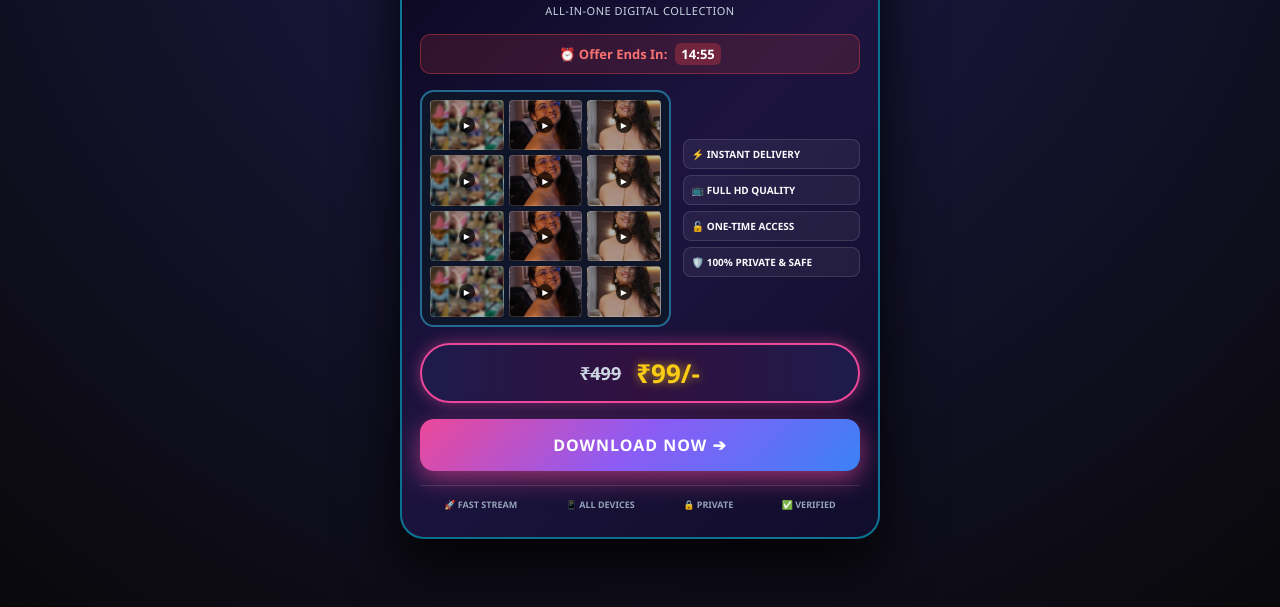
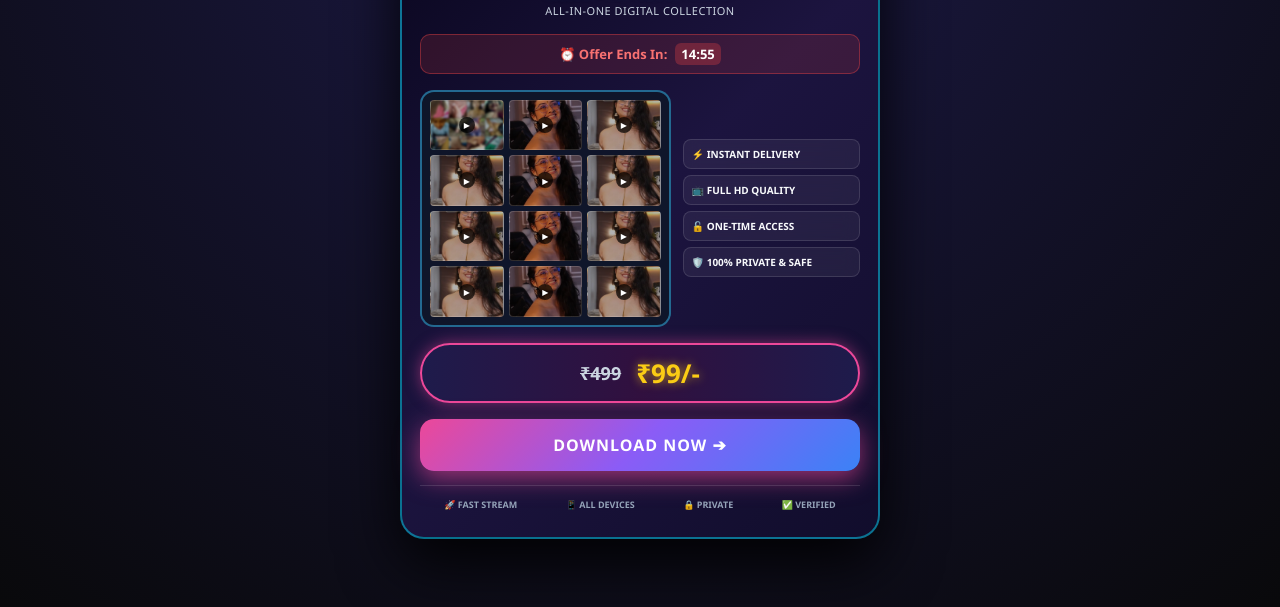
Before and after one commit to sarkarrahul68341-blip/-vip-store-offer-page, a plain HTML site: page index.html in a window 1280 px wide. Shown: the part 193-800 px from the top of the page. Drawn offline with Linux system fonts and the light colour scheme.

Commit message:
Update image references and layout in index.html

```diff
--- a/index.html
+++ b/index.html
@@ -116,17 +116,20 @@
             border: 1px solid rgba(255,255,255,0.15);
         }
 
-        /* Exact mapping using repository files: HP.jpg, photo 2.jpg, photo 3.jpg */
+        /* Sabhi 12 gharon mein HP.jpg, photo 2.jpg aur photo 3.jpg ka proper setup (khali boxes mein photo 3.jpg) */
         .thumb:nth-child(1) { background-image: linear-gradient(rgba(0,0,0,0.3), rgba(0,0,0,0.3)), url('HP.jpg'); }
         .thumb:nth-child(2) { background-image: linear-gradient(rgba(0,0,0,0.3), rgba(0,0,0,0.3)), url('photo%202.jpg'); }
         .thumb:nth-child(3) { background-image: linear-gradient(rgba(0,0,0,0.3), rgba(0,0,0,0.3)), url('photo%203.jpg'); }
-        .thumb:nth-child(4) { background-image: linear-gradient(rgba(0,0,0,0.3), rgba(0,0,0,0.3)), url('HP.jpg'); }
+
+        .thumb:nth-child(4) { background-image: linear-gradient(rgba(0,0,0,0.3), rgba(0,0,0,0.3)), url('photo%203.jpg'); }
         .thumb:nth-child(5) { background-image: linear-gradient(rgba(0,0,0,0.3), rgba(0,0,0,0.3)), url('photo%202.jpg'); }
         .thumb:nth-child(6) { background-image: linear-gradient(rgba(0,0,0,0.3), rgba(0,0,0,0.3)), url('photo%203.jpg'); }
-        .thumb:nth-child(7) { background-image: linear-gradient(rgba(0,0,0,0.3), rgba(0,0,0,0.3)), url('HP.jpg'); }
+
+        .thumb:nth-child(7) { background-image: linear-gradient(rgba(0,0,0,0.3), rgba(0,0,0,0.3)), url('photo%203.jpg'); }
         .thumb:nth-child(8) { background-image: linear-gradient(rgba(0,0,0,0.3), rgba(0,0,0,0.3)), url('photo%202.jpg'); }
         .thumb:nth-child(9) { background-image: linear-gradient(rgba(0,0,0,0.3), rgba(0,0,0,0.3)), url('photo%203.jpg'); }
-        .thumb:nth-child(10) { background-image: linear-gradient(rgba(0,0,0,0.3), rgba(0,0,0,0.3)), url('HP.jpg'); }
+
+        .thumb:nth-child(10) { background-image: linear-gradient(rgba(0,0,0,0.3), rgba(0,0,0,0.3)), url('photo%203.jpg'); }
         .thumb:nth-child(11) { background-image: linear-gradient(rgba(0,0,0,0.3), rgba(0,0,0,0.3)), url('photo%202.jpg'); }
         .thumb:nth-child(12) { background-image: linear-gradient(rgba(0,0,0,0.3), rgba(0,0,0,0.3)), url('photo%203.jpg'); }
 
@@ -215,6 +218,7 @@
             transform: scale(0.98);
         }
         .footer-icons {
+            default: flex;
             display: flex;
             justify-content: space-around;
             font-size: 9px;
@@ -289,4 +293,4 @@
     </script>
 
 </body>
-                                                                      </html>
+</html>
```
